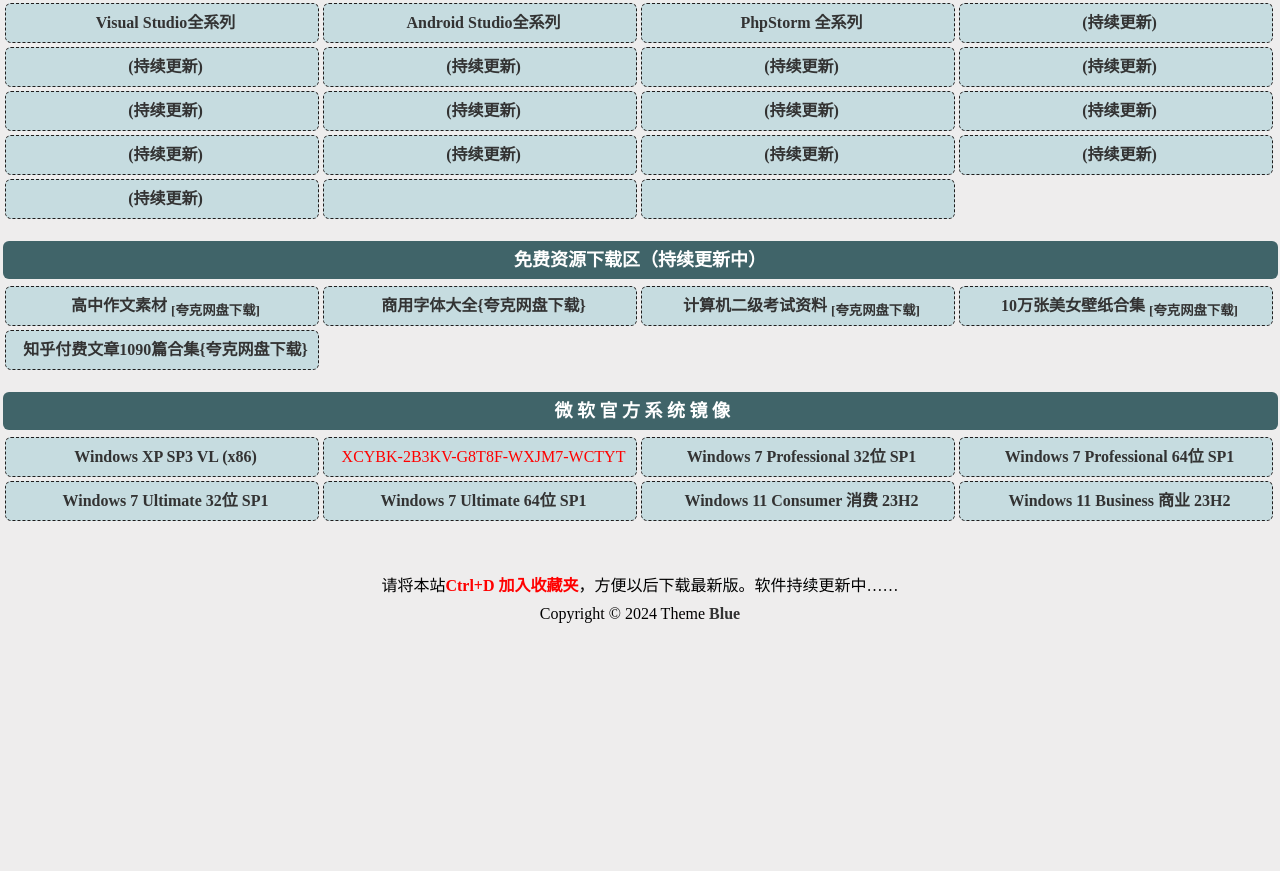
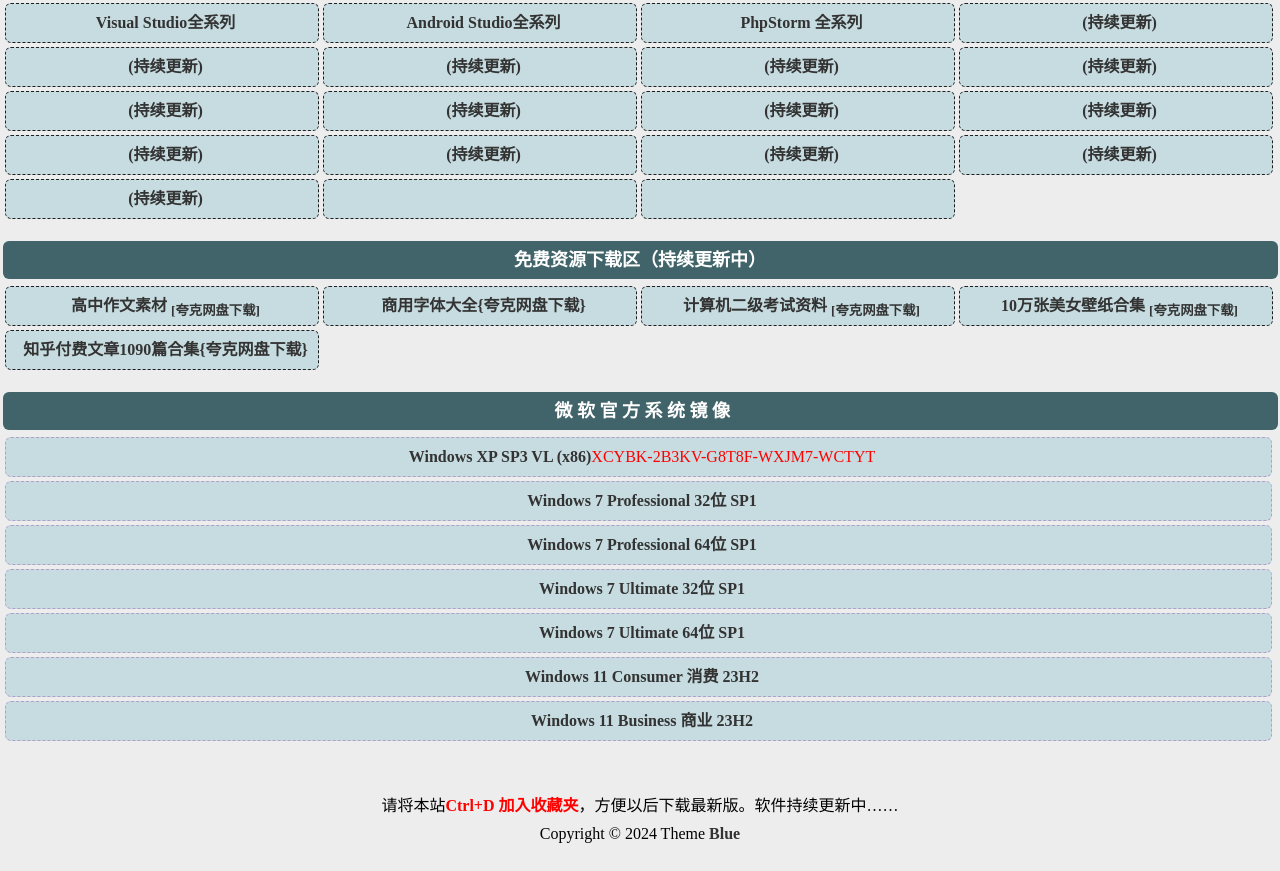
Before and after one commit to soft83/index, a plain HTML site: page index.html in a window 1280 px wide. Shown: the part 1682-2553 px from the top of the page. Before the commit the page ends 2333 px from the top, so only its background shows below. Drawn offline with Linux system fonts and the light colour scheme.

Commit message:
Update index.html

```diff
--- a/index.html
+++ b/index.html
@@ -441,28 +441,25 @@
 	&nbsp;微  软  官  方  系  统  镜  像
 </h2>
 <ul>
-	<li>
-		<a href="https://drive.massgrave.dev/zh-hans_windows_xp_professional_with_service_pack_3_x86_cd_vl_x14-74070.iso" target="_blank">Windows XP SP3 VL (x86)</a>
+	<li class="al">
+		<a href="https://drive.massgrave.dev/zh-hans_windows_xp_professional_with_service_pack_3_x86_cd_vl_x14-74070.iso" target="_blank">Windows XP SP3 VL (x86)</a><font color="red" title="Windows xp key">XCYBK-2B3KV-G8T8F-WXJM7-WCTYT</font>
 	</li>
-	<li>
-		<font color="red" title="Windows xp key">XCYBK-2B3KV-G8T8F-WXJM7-WCTYT</font>
-	</li>
-	<li>
+	<li class="al">
 		<a href="https://drive.massgrave.dev/cn_windows_7_professional_with_sp1_x86_dvd_u_677162.iso" target="_blank">Windows 7 Professional 32位 SP1</a>
 	</li>
-	<li>
+	<li class="al">
 		<a href="https://drive.massgrave.dev/cs_windows_7_professional_with_sp1_x64_dvd_u_676956.iso" target="_blank">Windows 7 Professional 64位 SP1</a>
 	</li>
-	<li>
+	<li class="al">
 		<a href="https://drive.massgrave.dev/cn_windows_7_ultimate_with_sp1_x86_dvd_u_677486.iso" target="_blank">Windows 7 Ultimate 32位 SP1</a>
 	</li>
-	<li>
+	<li class="al">
 		 <a href="https://drive.massgrave.dev/cn_windows_7_ultimate_with_sp1_x64_dvd_u_677408.iso" target="_blank">Windows 7 Ultimate 64位 SP1</a>
 	</li>
-	<li>
+	<li class="al">
 		<a href="https://drive.massgrave.dev/zh-cn_windows_11_consumer_editions_version_23h2_updated_dec_2023_x64_dvd_7cd2c9a8.iso" target="_blank">Windows 11 Consumer 消费 23H2</a>
 	</li>
-        <li>
+        <li class="al">
             <a href="https://drive.massgrave.dev/zh-cn_windows_11_business_editions_version_23h2_updated_dec_2023_x64_dvd_9a37d106.iso" title="Windows 11 Business 商业 23H2">Windows 11 Business 商业 23H2</a>
         </li>
 </ul>
```
